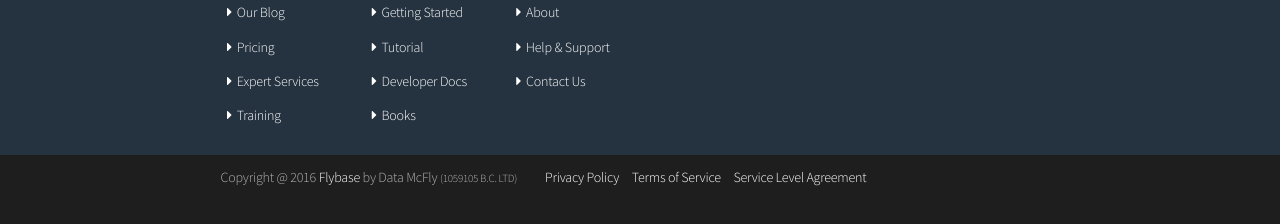
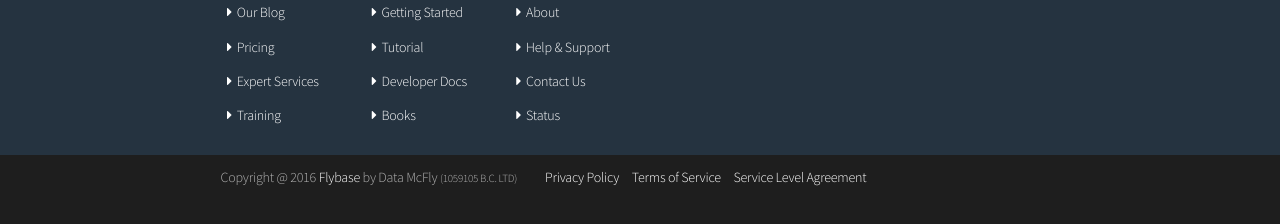
Before and after one commit to flybaseio/flybase-home, a Jekyll site: the page built from index.html, in a window 1280 px wide and 900 px high, scrolled down 4275 px. Shown: the part 673-897 px from the top of the window. Built offline with Jekyll 4.4.1, drawn with Linux system fonts in a browser that asks for light colours; nearby versions of some CDN libraries.

Commit message:
Update footer.html

```diff
--- a/_includes/footer.html
+++ b/_includes/footer.html
@@ -35,6 +35,7 @@
 		                            <li><a href="/about/" title="About Flybase"><i class="fa fa-caret-right"></i>About</a></li>
 		                            <li><a href="/support/" title="Help & Support"><i class="fa fa-caret-right"></i>Help & Support</a></li>
 		                            <li><a href="/contact/" title="Contact us"><i class="fa fa-caret-right"></i>Contact Us</a></li>
+					    <li><a href="http://status.flybase.io/" title="Uptime Status"><i class="fa fa-caret-right"></i>Status</a></li>
 		                        </ul>
 		                    </div><!--//footer-col-inner-->
 		                </div><!--//foooter-col-->
```
